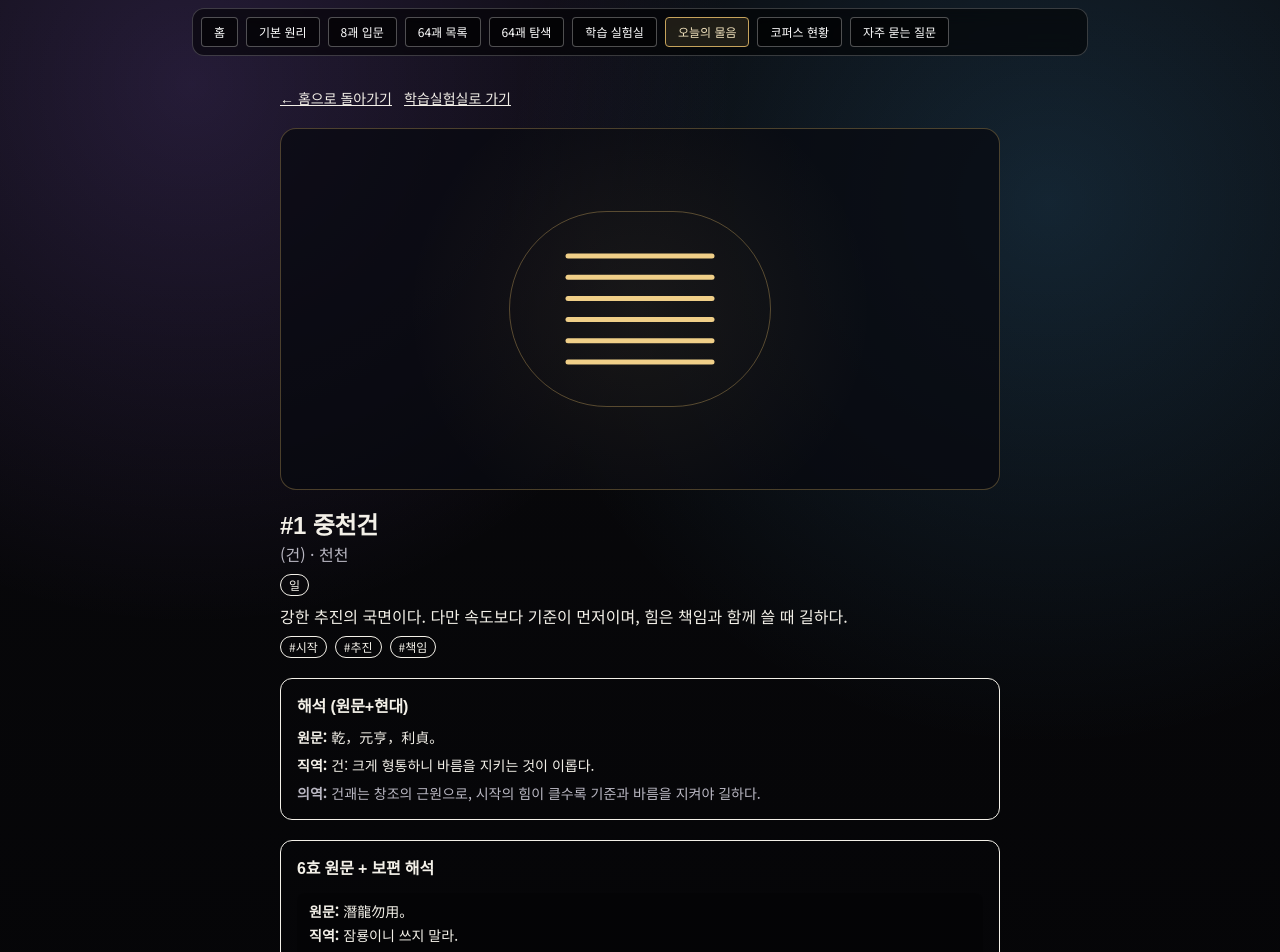
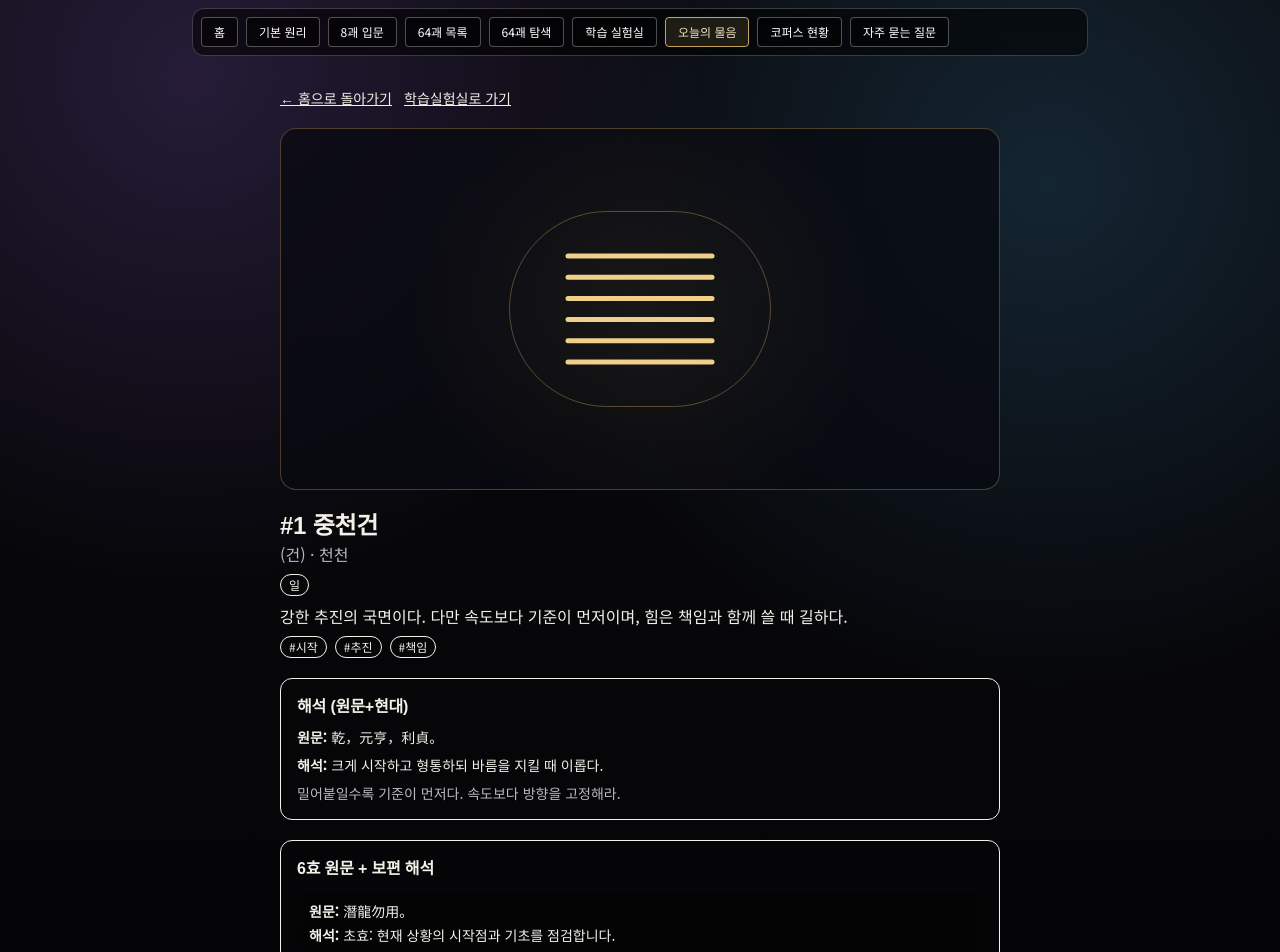
Before and after one commit to kinddragon1224/iching-learning-web, a Next.js app: page /hexagram/1 in a window 1280 px wide. Shown: the top 952 px of the page. Built offline with nearby package versions, Linux system fonts and the light colour scheme.

Commit message:
hotfix: 저품질 코퍼스 번역 노출 중단 및 안정 해석으로 임시 전환

```diff
--- a/app/hexagram/[id]/page.tsx
+++ b/app/hexagram/[id]/page.tsx
@@ -95,16 +95,12 @@ export default async function HexagramCardDetailPage({
         </div>
       </header>
 
-      {(track || corpus.gua_text.original || corpus.gua_text.literal_ko || corpus.gua_text.interpretive_ko) && (
+      {(track || corpus.gua_text.original) && (
         <section className="rounded-xl border p-4 space-y-2">
           <h2 className="font-semibold">해석 (원문+현대)</h2>
           {corpus.gua_text.original ? <p className="text-sm"><b>원문:</b> {corpus.gua_text.original}</p> : null}
-          {corpus.gua_text.literal_ko ? <p className="text-sm"><b>직역:</b> {corpus.gua_text.literal_ko}</p> : null}
-          <p className="text-sm text-[var(--text-muted)]"><b>의역:</b> {
-            corpus.gua_text.interpretive_ko && corpus.gua_text.interpretive_ko !== corpus.gua_text.literal_ko
-              ? corpus.gua_text.interpretive_ko
-              : (track?.freePreview.modernTeaser ?? track?.freePreview.plainMeaning ?? content.summary)
-          }</p>
+          <p className="text-sm"><b>해석:</b> {track?.freePreview.plainMeaning ?? content.summary}</p>
+          <p className="text-sm text-[var(--text-muted)]">{track?.freePreview.modernTeaser ?? content.summary}</p>
         </section>
       )}
 
@@ -114,12 +110,8 @@ export default async function HexagramCardDetailPage({
           {(corpus.lines.length > 0 ? corpus.lines : content.lineTexts.map((line, idx) => ({
             line_no: idx + 1,
             original: toClassicalLineLabel(track?.linesKorean?.[idx], idx),
-            literal_ko: undefined as string | undefined,
-            interpretive_ko: line,
           }))).map((row, idx) => {
-            const safeInterpretive = row.interpretive_ko && row.interpretive_ko !== row.literal_ko
-              ? row.interpretive_ko
-              : content.lineTexts[idx];
+            const safeInterpretive = content.lineTexts[idx];
             return (
               <li
                 key={idx}
@@ -127,7 +119,6 @@ export default async function HexagramCardDetailPage({
                 style={{ animationDelay: `${idx * 90}ms` }}
               >
                 {row.original ? <p><b>원문:</b> {row.original}</p> : null}
-                {row.literal_ko ? <p><b>직역:</b> {row.literal_ko}</p> : null}
                 {safeInterpretive ? <p><b>해석:</b> {safeInterpretive}</p> : null}
               </li>
             );
```
